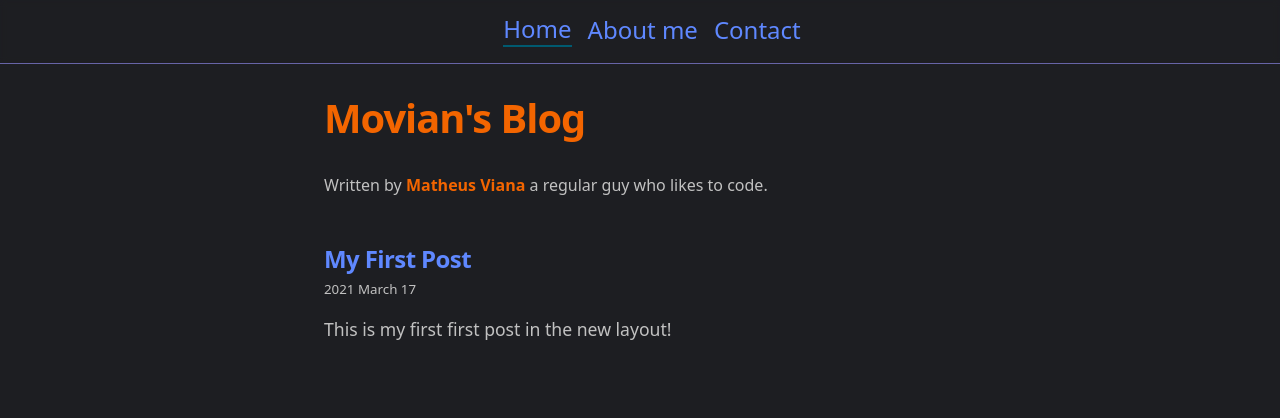
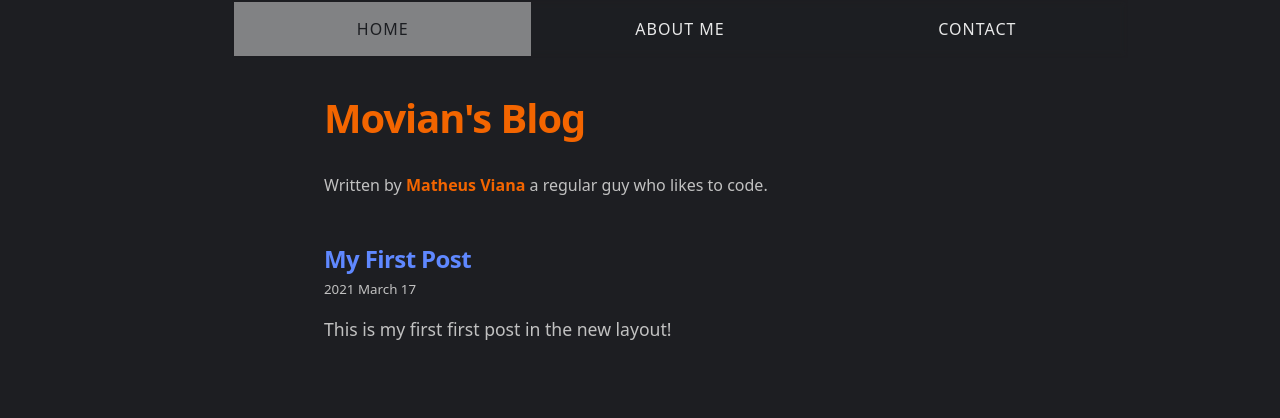
Before and after one commit to moviandev/blog, a Gatsby site: page / in a window 1280 px wide. Built offline with nearby package versions, Linux system fonts and the light colour scheme; Gatsby itself is replaced by a stand-in of ours.

Commit message:
feat: added menu effect

```diff
--- a/src/components/nav/nav.js
+++ b/src/components/nav/nav.js
@@ -6,17 +6,9 @@ import './nav.scss';
 
 const Nav = () => (
   <nav className="nav">
-    <ul className="nav-list">
-      <li className="nav-list-item">
-        <Link activeStyle={{ borderBottom: "2px solid #005a70" }} to="/">Home</Link>
-      </li>
-      <li className="nav-list-item">
-        <Link activeStyle={{ borderBottom: "2px solid #005a70" }} to="/about">About me</Link>
-      </li>
-      <li className="nav-list-item">
-        <Link activeStyle={{ borderBottom: "2px solid #005a70" }} to="/contact">Contact</Link>
-      </li>
-    </ul>
+    <Link activeClassName="active" to="/">Home</Link>
+    <Link activeClassName="active" to="/about">About me</Link>
+    <Link activeClassName="active" to="/contact">Contact</Link>
   </nav>
 );
 
--- a/src/components/nav/nav.scss
+++ b/src/components/nav/nav.scss
@@ -1,41 +1,69 @@
 @use "../../styles/utils/variables/colors/colors" as colors;
 @use "../../styles/utils/variables/sizes/sizes" as sizes;
+@use "../../styles/utils/variables/fonts/fonts" as fonts;
+@use "../../styles/mixins/menu/generateClasses" as mixins;
 
-.nav  {
-  display: block;
-  margin: sizes.$spacing-0;
-  opacity: 11;
+nav {
+  border: 2px solid #1d1e22;
   -webkit-backdrop-filter: blur(3px);
   backdrop-filter: blur(3px);
+  display: table;
+  table-layout: fixed;
+  margin: 0vh 29vh 0vh 29vh;
+  width: 70%;
+  text-align: center;
   position: fixed;
-  width: sizes.$maxWidth-full;
-  height: sizes.$spacing-16;
-  z-index: 9999999;
-  border-bottom: sizes.$spacing-px solid colors.$border-menu-color-dark;
+  overflow: hidden;
+  z-index: 1;
+  opacity: 0.9;
 
-  .nav-list {
-    list-style: none;
-    display: flex;
-    justify-content: center;
-    margin-top: sizes.$spacing-3;
+  a {
+    display: table-cell;
+    width: 1%;
+    padding: 1rem;
+    color: colors.$background-light;
+    text-transform: uppercase;
+    text-decoration: none;
+    letter-spacing: 1px;
 
-    a {
-      margin: sizes.$spacing-0;
-      transition: border 0.2s linear;
+    @include mixins.generateClasses();
 
-      &:hover,
-      &:focus {
-        border-bottom: 2px solid colors.$border-menu-color-dark;
+    &:hover {
+      color: colors.$background-dark;
+
+      @media screen and (max-width: sizes.$small) {
+        color: colors.$background-light;
       }
     }
 
-    .nav-list-item {
-      margin-right: sizes.$spacing-4;
-      padding: sizes.$spacing-0;
-      display: flex;
-      align-items: center;
-      justify-content: center;
-      font-size: sizes.$spacing-6;
+    &:last-child:before {
+      content: "";
+      display: block;
+      position: absolute;
+      top: 0;
+      background: #fff;
+      height: 100%;
+      -webkit-backdrop-filter: blur(3px);
+      backdrop-filter: blur(5px);
+      z-index: -1;
+      opacity: .8;
+
+      @media screen and (max-width: sizes.$small) {
+        background: colors.$none;
+      }
     }
   }
+  .active{
+    top: 0;
+    background: colors.$background-light;
+    color: colors.$background-dark;
+    -webkit-backdrop-filter: blur(2px);
+    backdrop-filter: blur(2px);
+    opacity: 0.5;
 }
+
+  @media screen and (max-width: sizes.$small) {
+    margin: 0vh;
+    width: 100%;
+  }
+}
--- /dev/null
+++ b/src/styles/mixins/menu/generateClasses.scss
@@ -0,0 +1,22 @@
+$maxNumberOfElements: 5;
+
+@mixin generateClasses {
+  @for $lastElementNo from 1 through $maxNumberOfElements {
+    // find the correct width
+    &:last-child:nth-child(#{$lastElementNo}):before {
+      width: 100% / $lastElementNo;
+    }
+
+    @for $hoveredElement from 1 through $lastElementNo {
+      // try to figure out which one is the one hovered
+      &:nth-child(#{$hoveredElement}):nth-last-child(#{$lastElementNo - $hoveredElement + 1}):hover ~ :last-child:before,
+      &:nth-child(#{$hoveredElement}):nth-last-child(#{$lastElementNo - $hoveredElement + 1}):last-child:hover:before {
+        left: ($hoveredElement - 1) * 100% / $lastElementNo;
+      }
+
+      &:nth-child(#{$hoveredElement}):nth-last-child(#{$lastElementNo - $hoveredElement + 1}):last-child:before {
+        left: -100% / $lastElementNo;
+      }
+    }
+  }
+}
--- a/src/styles/styles.scss
+++ b/src/styles/styles.scss
@@ -3,7 +3,12 @@
 @use "./utils/variables/sizes/sizes" as sizes;
 
 * {
-  box-sizing: border-box;
+  &,
+  &:before,
+  &:after {
+    box-sizing: border-box;
+    transition: all 200ms ease;
+  }
 }
 
 html,
--- a/src/styles/utils/variables/colors/colors.scss
+++ b/src/styles/utils/variables/colors/colors.scss
@@ -1,3 +1,4 @@
+$none: none;
 $color-primary: #005b99;
 $color-text: #2e353f;
 $color-text-light: #4f5969;
--- a/src/styles/utils/variables/fonts/fonts.scss
+++ b/src/styles/utils/variables/fonts/fonts.scss
@@ -1,4 +1,5 @@
 $fontFamily-sans: Montserrat,system-ui,-apple-system,BlinkMacSystemFont,"Segoe UI",Roboto,"Helvetica Neue",Arial,"Noto Sans",sans-serif,"Apple Color Emoji","Segoe UI Emoji","Segoe UI Symbol","Noto Color Emoji";
+$fontFamily-sans-Menu: 'Source Sans Pro', sans-serif;
 $fontFamily-serif: "Merriweather","Georgia",Cambria,"Times New Roman",Times,serif;
 $font-body: var($fontFamily-serif);
 $font-heading: var($fontFamily-sans);
--- a/src/styles/utils/variables/sizes/sizes.scss
+++ b/src/styles/utils/variables/sizes/sizes.scss
@@ -27,3 +27,6 @@ $spacing-16: 4rem * 1;
 $spacing-20: 5rem * 1;
 $spacing-24: 6rem * 1;
 $spacing-32: 8rem * 1;
+
+$small: 450px * 1;
+$medium: 900px * 1;
```
